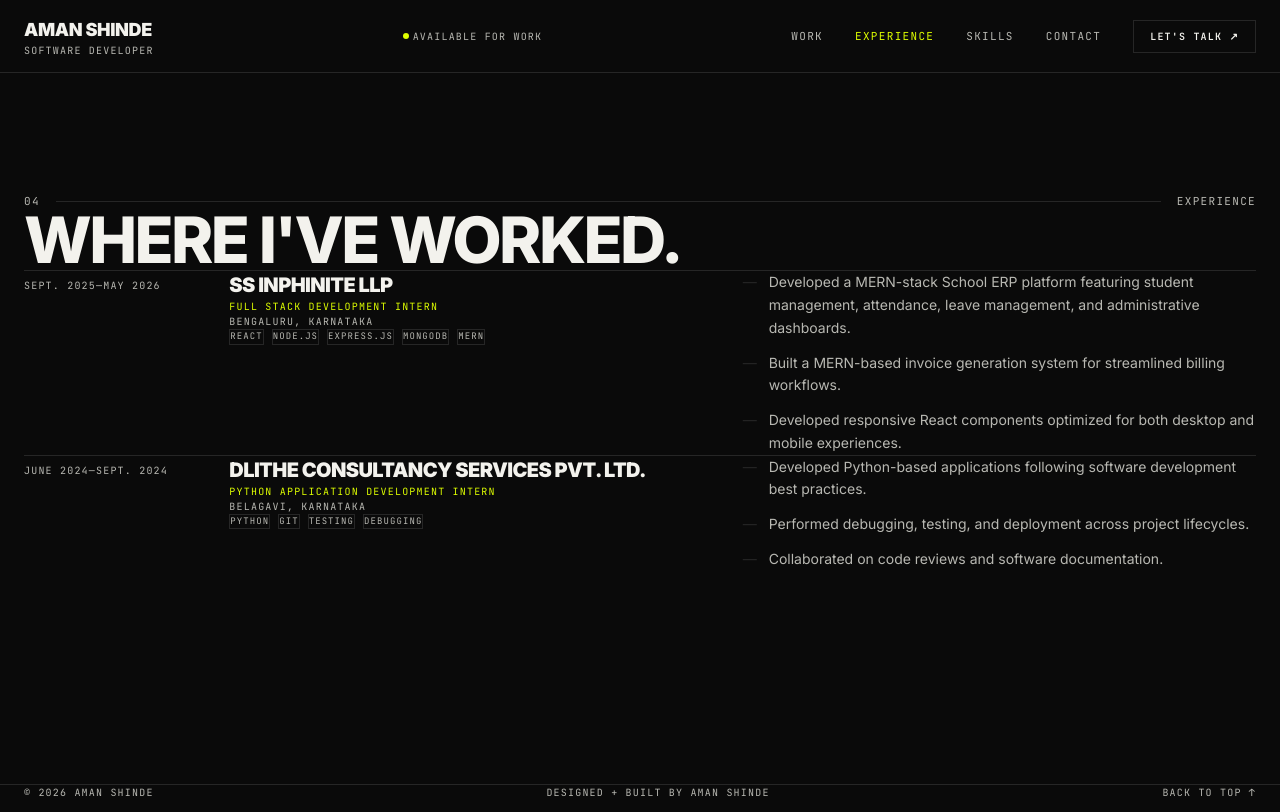
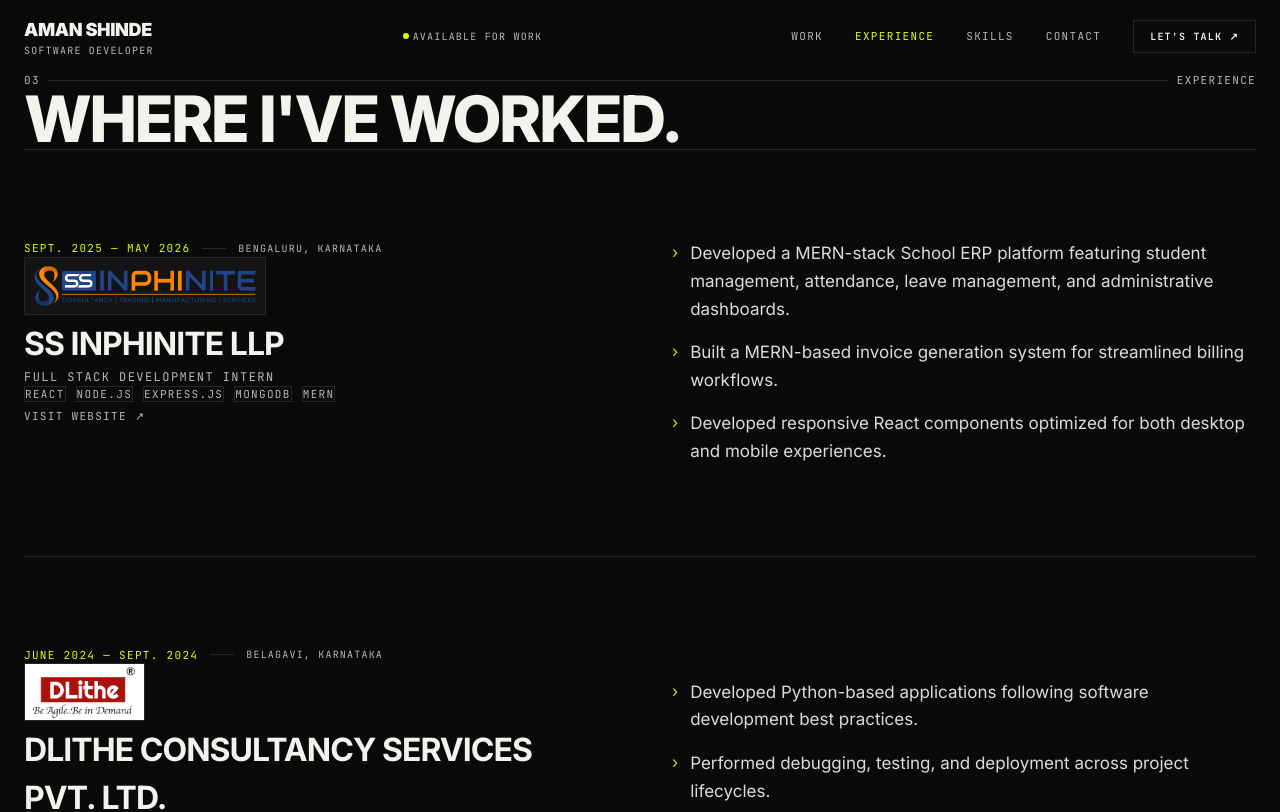
Before and after one commit to amanshinde/portfolio, a Next.js app: page /experience in a window 1280 px wide. Shown: the top 812 px of the page. Built offline with nearby package versions, Linux system fonts and the light colour scheme.

Commit message:
done with experience

```diff
--- a/src/components/Experience.tsx
+++ b/src/components/Experience.tsx
@@ -1,98 +1,139 @@
 "use client";
 
 import { motion } from "framer-motion";
+import Image from "next/image";
 import { experiences } from "@/data/experience";
 
 export default function Experience() {
   return (
-    <section id="experience" className="section">
+    <section id="experience" className="pt-6 md:pt-10 pb-20">
       <div className="container-full">
         {/* Section header */}
         <motion.div
-          className="flex items-center gap-4 mb-4"
+          className="flex items-center gap-2 mb-4"
           initial={{ opacity: 0, y: 16 }}
           whileInView={{ opacity: 1, y: 0 }}
           viewport={{ once: true }}
           transition={{ duration: 0.4 }}
         >
-          <span className="label-mono">04</span>
+          <span className="label-mono">03</span>
           <span className="block flex-1 h-px" style={{ background: "var(--border)" }} />
           <span className="label-mono">Experience</span>
         </motion.div>
 
-        <motion.h2
-          className="heading-lg mb-16"
+        <motion.div
+          className="mb-8"
           initial={{ opacity: 0, y: 16 }}
           whileInView={{ opacity: 1, y: 0 }}
           viewport={{ once: true }}
           transition={{ duration: 0.4, delay: 0.1 }}
         >
+          <h2 className="heading-lg" style={{ color: "var(--foreground)" }}>
             Where I&apos;ve Worked.
-        </motion.h2>
+          </h2>
+        </motion.div>
 
-        {/* Timeline list */}
-        <div className="flex flex-col">
+        {/* Experience rows list */}
+        <div className="border-t" style={{ borderColor: "var(--border)" }}>
           {experiences.map((exp, i) => (
             <motion.div
               key={exp.id}
-              className="grid grid-cols-1 md:grid-cols-12 gap-6 md:gap-0 py-12 border-t"
-              style={{ borderColor: "var(--border)" }}
-              initial={{ opacity: 0, y: 16 }}
+              className="relative group border-b overflow-hidden"
+              style={{
+                borderColor: "var(--border)",
+                paddingTop: "90px",
+                paddingBottom: "90px",
+              }}
+              initial={{ opacity: 0, y: 20 }}
               whileInView={{ opacity: 1, y: 0 }}
               viewport={{ once: true, margin: "-60px" }}
-              transition={{ duration: 0.4, delay: i * 0.1 }}
+              transition={{ duration: 0.45, delay: i * 0.1 }}
             >
-              {/* Date range — 2 cols */}
-              <div className="md:col-span-2">
-                <span className="label-mono" style={{ fontSize: "10px" }}>
-                  {exp.startDate}—{exp.endDate}
+              {/* Row content */}
+              <div className="relative z-10 grid grid-cols-12 gap-8 lg:gap-16 items-start px-0">
+                {/* Left Column: Period, Logo, Role, Company, Location, Tech Badges */}
+                <div className="col-span-12 md:col-span-6">
+                  {/* Meta row */}
+                  <div className="flex items-center gap-3 mb-4">
+                    <span className="label-mono font-bold" style={{ fontSize: "11px", color: "var(--accent)" }}>
+                      {exp.startDate} — {exp.endDate}
                     </span>
+                    <span className="block h-px w-6" style={{ background: "var(--border)" }} />
+                    <span className="label-mono" style={{ fontSize: "10px" }}>{exp.location}</span>
                   </div>
 
-              {/* Company + role — 5 cols */}
-              <div className="md:col-span-5 md:px-8">
+                  {/* Company Logo Badge */}
+                  {exp.logo && (
+                    <div className="mb-6 inline-flex items-center justify-center p-3.5 md:p-4 border border-border bg-[#141414] group-hover:border-[var(--accent)]/40 transition-colors duration-300">
+                      <Image
+                        src={exp.logo}
+                        alt={exp.company}
+                        width={280}
+                        height={90}
+                        className="object-contain h-12 md:h-14 w-auto max-w-[240px] filter brightness-105"
+                      />
+                    </div>
+                  )}
+
                   <h3
-                  className="font-sans font-black text-xl uppercase"
-                  style={{ letterSpacing: "-0.03em" }}
+                    className="heading-md transition-colors duration-200"
+                    style={{ color: "var(--foreground)" }}
                   >
                     {exp.company}
                   </h3>
+
                   <p
-                  className="label-mono mt-1"
-                  style={{ color: "var(--accent)", fontSize: "10px" }}
+                    className="label-mono mt-2 font-medium tracking-wider"
+                    style={{ color: "var(--muted)", fontSize: "12px" }}
                   >
                     {exp.role}
                   </p>
-                <p className="label-mono mt-1" style={{ fontSize: "10px" }}>
-                  {exp.location}
-                </p>
-                <div className="flex flex-wrap gap-2 mt-4">
+
+                  {/* Tech stack */}
+                  <div className="flex flex-wrap gap-2.5 mt-8">
                     {exp.technologies.map((tech) => (
                       <span
                         key={tech}
-                      className="label-mono border px-2 py-1"
-                      style={{ borderColor: "var(--border)", fontSize: "9px" }}
+                        className="label-mono border px-3.5 py-2 font-medium tracking-normal text-xs transition-colors"
+                        style={{ borderColor: "var(--border)", fontSize: "11px" }}
                       >
                         {tech}
                       </span>
                     ))}
                   </div>
+
+                  {/* Company website link */}
+                  {exp.companyUrl && (
+                    <div className="mt-6">
+                      <a
+                        href={exp.companyUrl}
+                        target="_blank"
+                        rel="noopener noreferrer"
+                        className="label-mono text-xs hover:text-[var(--accent)] transition-colors inline-flex items-center gap-1.5"
+                        style={{ fontSize: "11px" }}
+                        data-cursor="OPEN"
+                      >
+                        Visit Website ↗
+                      </a>
+                    </div>
+                  )}
                 </div>
 
-              {/* Contributions — 5 cols */}
-              <div className="md:col-span-5">
-                <ul className="flex flex-col gap-3">
+                {/* Right Column: Contributions list */}
+                <div className="col-span-12 md:col-span-6 md:self-center">
+                  <ul className="flex flex-col gap-4">
                     {exp.contributions.map((c, j) => (
                       <li
                         key={j}
-                      className="flex gap-3 text-sm leading-relaxed"
-                      style={{ color: "var(--muted)" }}
+                        className="flex items-start gap-3 text-base md:text-[17px] leading-relaxed font-normal"
+                        style={{ color: "var(--foreground)", opacity: 0.9 }}
                       >
-                      <span style={{ color: "var(--border)" }}>—</span>
+                        <span className="text-[var(--accent)] text-base shrink-0 select-none">›</span>
                         <span>{c}</span>
                       </li>
                     ))}
                   </ul>
+                </div>
               </div>
             </motion.div>
           ))}
--- a/src/data/experience.ts
+++ b/src/data/experience.ts
@@ -7,6 +7,8 @@
   location: string;
   contributions: string[];
   technologies: string[];
+  logo?: string;
+  companyUrl?: string;
 }
 
 export const experiences: Experience[] = [
@@ -23,6 +25,8 @@
       "Developed responsive React components optimized for both desktop and mobile experiences.",
     ],
     technologies: ["React", "Node.js", "Express.js", "MongoDB", "MERN"],
+    logo: "/companies/ssinphinite.png",
+    companyUrl: "https://ssinphinite.com/",
   },
   {
     id: "dlithe",
@@ -37,5 +41,7 @@
       "Collaborated on code reviews and software documentation.",
     ],
     technologies: ["Python", "Git", "Testing", "Debugging"],
+    logo: "/companies/dlithe.png",
+    companyUrl: "https://dlithe.com/",
   },
 ];
```
Also changed, not shown: public/companies/dlithe.png (added), public/companies/ssinphinite.png (added). Lines whose indentation alone changed are shown as unchanged.
